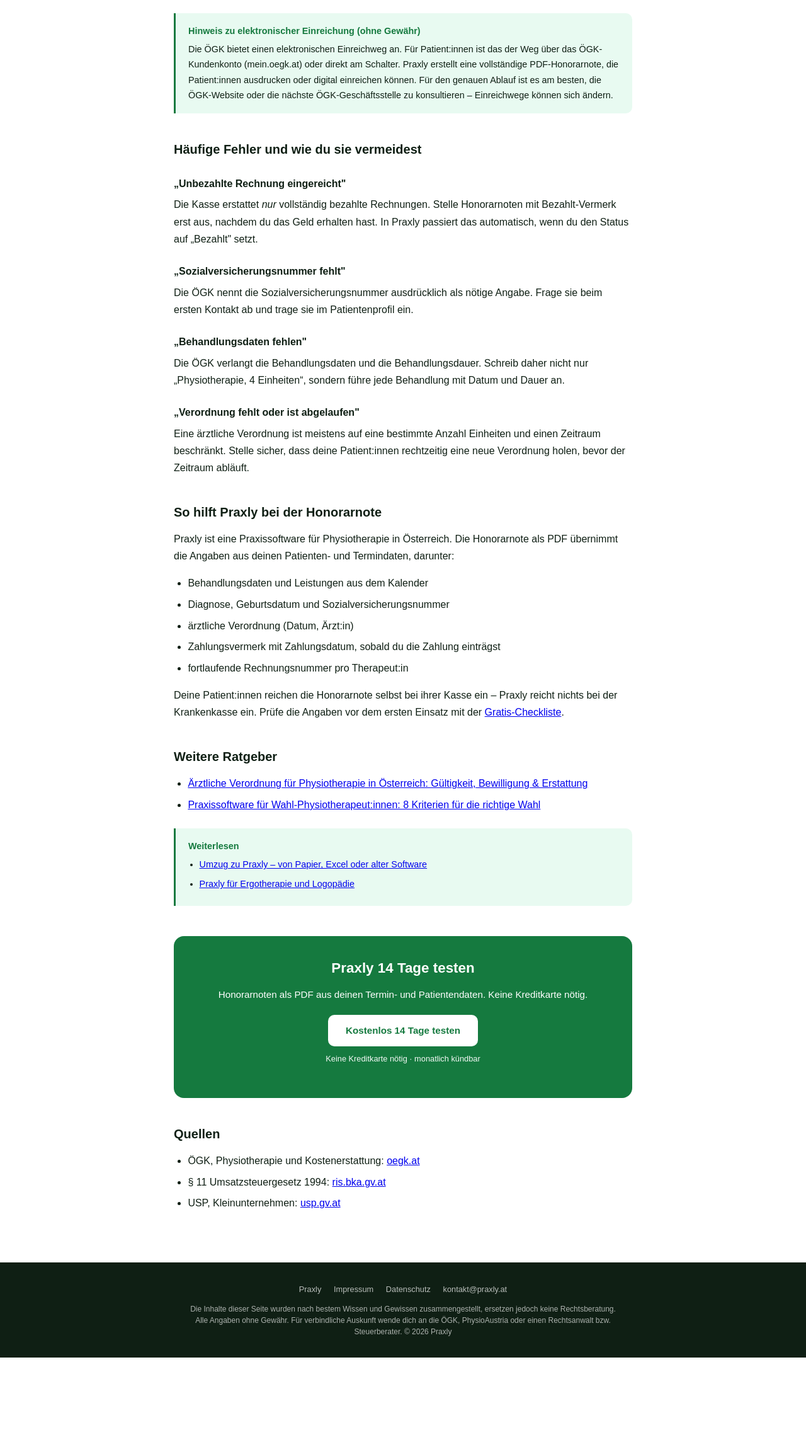
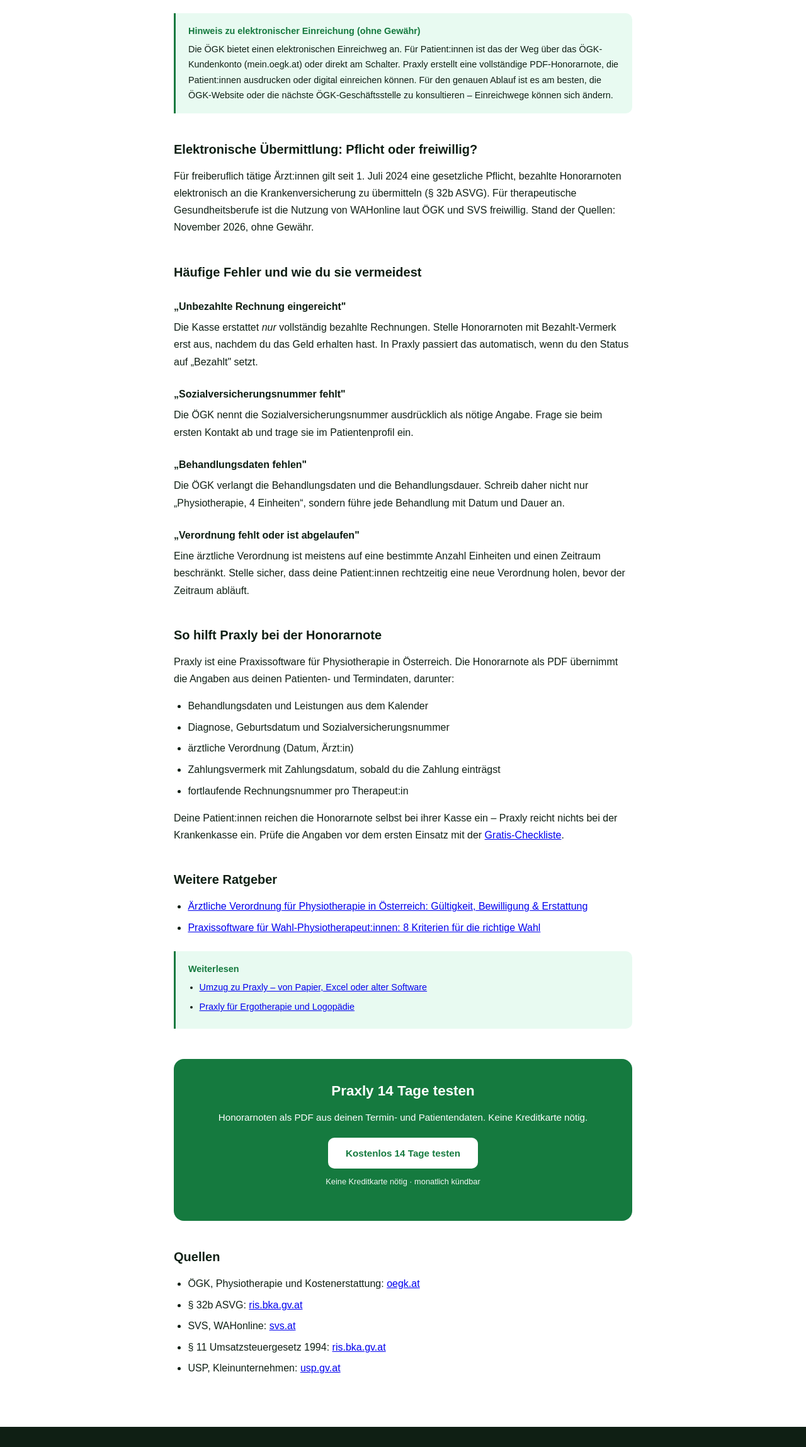
Before and after one commit to sannalena768/praxly, a plain HTML site: page ratgeber/honorarnote-kostenrueckerstattung/index.html in a window 1280 px wide. Shown: the part 2508-4805 px from the top of the page at 63% size. Before the commit the page ends 4663 px from the top, so only its background shows below. Drawn offline with Linux system fonts and the light colour scheme.

Commit message:
Ratgeber Honorarnote: Absatz Pflicht/freiwillig WAHonline (Entwurf, nicht live)

```diff
--- a/ratgeber/honorarnote-kostenrueckerstattung/index.html
+++ b/ratgeber/honorarnote-kostenrueckerstattung/index.html
@@ -457,6 +457,9 @@
     Die ÖGK bietet einen elektronischen Einreichweg an. Für Patient:innen ist das der Weg über das ÖGK-Kundenkonto (mein.oegk.at) oder direkt am Schalter. Praxly erstellt eine vollständige PDF-Honorarnote, die Patient:innen ausdrucken oder digital einreichen können. Für den genauen Ablauf ist es am besten, die ÖGK-Website oder die nächste ÖGK-Geschäftsstelle zu konsultieren – Einreichwege können sich ändern.
   </div>
 
+  <h2>Elektronische Übermittlung: Pflicht oder freiwillig?</h2>
+  <p>Für freiberuflich tätige Ärzt:innen gilt seit 1. Juli 2024 eine gesetzliche Pflicht, bezahlte Honorarnoten elektronisch an die Krankenversicherung zu übermitteln (§ 32b ASVG). Für therapeutische Gesundheitsberufe ist die Nutzung von WAHonline laut ÖGK und SVS freiwillig. Stand der Quellen: November 2026, ohne Gewähr.</p>
+
   <h2>Häufige Fehler und wie du sie vermeidest</h2>
 
   <h3>„Unbezahlte Rechnung eingereicht"</h3>
@@ -507,6 +510,8 @@
   <h2>Quellen</h2>
   <ul class="quellen">
     <li>ÖGK, Physiotherapie und Kostenerstattung: <a href="https://www.oegk.at/cdscontent/?contentid=10007.870431&amp;portal=oegkportal" rel="noopener">oegk.at</a></li>
+    <li>§ 32b ASVG: <a href="https://www.ris.bka.gv.at/GeltendeFassung.wxe?Abfrage=Bundesnormen&amp;Gesetzesnummer=10008147&amp;Paragraf=32b" rel="noopener">ris.bka.gv.at</a></li>
+    <li>SVS, WAHonline: <a href="https://www.svs.at/cdscontent/?contentid=10007.864256&amp;portal=svsportal" rel="noopener">svs.at</a></li>
     <li>§ 11 Umsatzsteuergesetz 1994: <a href="https://www.ris.bka.gv.at/GeltendeFassung.wxe?Abfrage=Bundesnormen&amp;Gesetzesnummer=10004873&amp;Paragraf=11" rel="noopener">ris.bka.gv.at</a></li>
     <li>USP, Kleinunternehmen: <a href="https://www.usp.gv.at/themen/steuern-finanzen/umsatzsteuer-ueberblick/weitere-informationen-zur-umsatzsteuer/weitere-steuertatbestaende-und-befreiungen/kleinunternehmen.html" rel="noopener">usp.gv.at</a></li>
   </ul>
```
